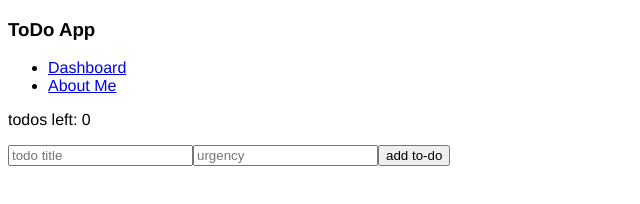
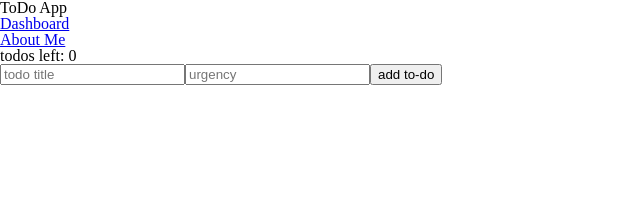
Before and after one commit to andyfiveeleven/todo-tester-app, a React app: page / in a window 1280 px wide. Shown: the whole page, without its empty margins (0-640 px from the left). Built offline with nearby package versions, Linux system fonts and the light colour scheme.

Commit message:
some stuff with styling, mostly admin

```diff
--- a/src/style/layout/_header.scss
+++ b/src/style/layout/_header.scss
@@ -5,7 +5,5 @@ header {
   padding: $gutter-sm;
   font-size: 3vw;
   width: 100%;
-  background: $black;
-  color: $white;
   z-index: 9;
 }
--- a/src/style/main.scss
+++ b/src/style/main.scss
@@ -1,5 +1,4 @@
-body {
-  background: white;
-  color: black;
-  font-family: helvetica
-}
+@import './lib/vars';
+@import './base/reset';
+// @import './base/base';
+// @import './layout/header';
```
